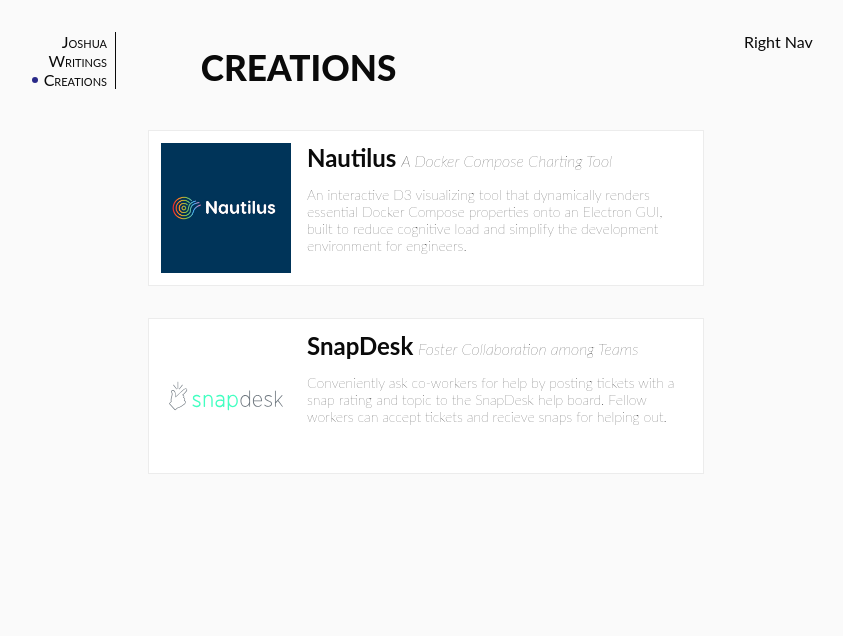
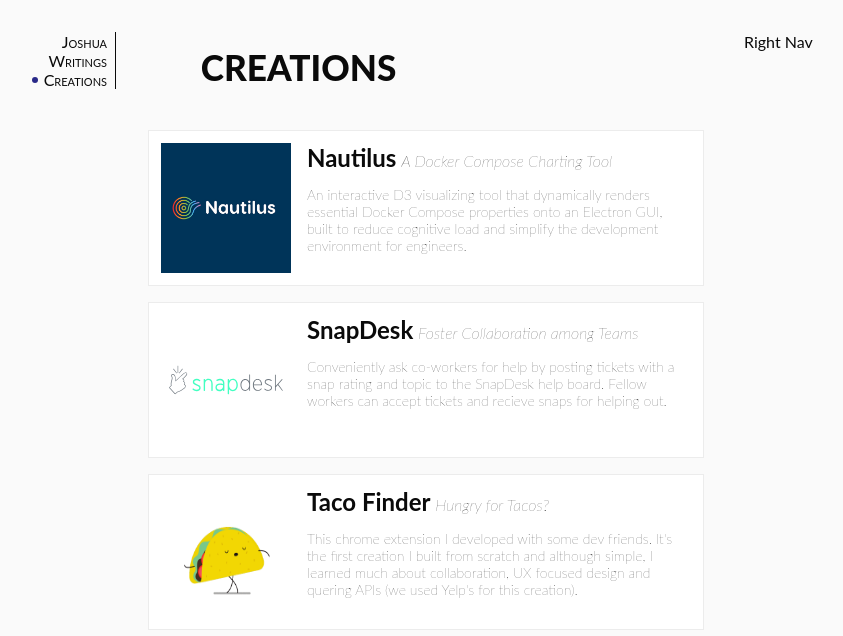
Before and after one commit to jdnordy/joshuadavidnordstrom, a Next.js app: page /creations in a window 1280 px wide. Shown: the top 636 px of the page, without its empty margins (214-1057 px from the left). Built offline with nearby package versions, Linux system fonts and the light colour scheme.

Commit message:
added the taco finder creation

```diff
--- a/components/CreationCard/styles.module.scss
+++ b/components/CreationCard/styles.module.scss
@@ -5,7 +5,7 @@
   padding: 12px;
   border: 1px solid rgb(236, 236, 236);
   background-color: white;
-  margin-bottom: 2em;
+  margin-bottom: 1em;
   text-decoration: none;
   color: $text-color;
   &:hover {
--- a/pages/creations/creations.config.ts
+++ b/pages/creations/creations.config.ts
@@ -23,6 +23,14 @@
     description:
       'Conveniently ask co-workers for help by posting tickets with a snap rating and topic to the SnapDesk help board. Fellow workers can accept tickets and recieve snaps for helping out.',
   },
+  {
+    title: 'Taco Finder',
+    subtitle: 'Hungry for Tacos?',
+    image: '/taco_finder.gif',
+    link: 'https://github.com/jdnordy/taco-finder',
+    description:
+      "This chrome extension I developed with some dev friends. It's the first creation I built from scratch and although simple, I learned much about collaboration, UX focused design and quering APIs (we used Yelp's for this creation).",
+  },
 ];
 
 export default creationsList;
```
Also changed, not shown: public/taco_finder.gif (added).
